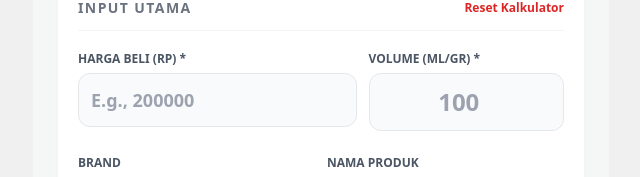
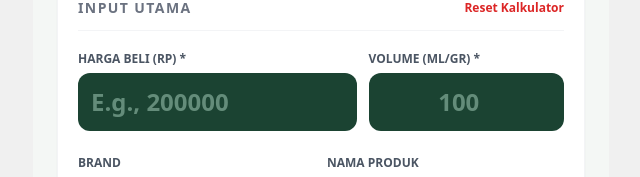
Before and after one commit to lukmhakm/price2share, a Next.js app: page / in a window 1280 px wide. Shown: the part 159-336 px from the top of the page, without its empty margins (319-959 px from the left). Built offline with nearby package versions, Linux system fonts and the light colour scheme; no server answers; the database is empty.

Commit message:
style: change price and volume inputs to green background with white text, and enlarge price text size

```diff
--- a/app/page.tsx
+++ b/app/page.tsx
@@ -281,7 +281,7 @@ export default function Home() {
                             onChange={handleInputChange}
                             onBlur={handleHargaBeliBlur}
                             placeholder="E.g., 200000"
-                            className="bg-gray-50 border border-gray-200 rounded-xl p-3 text-lg font-bold text-gray-900 focus:bg-white focus:ring-2 focus:ring-[#1b4332] focus:outline-none transition-all"
+                            className="bg-[#1b4332] border border-transparent rounded-xl p-3 text-2xl font-black text-white placeholder-emerald-100/40 focus:bg-[#23533e] focus:ring-2 focus:ring-emerald-400 focus:outline-none transition-all"
                             required
                         />
                     </div>
@@ -293,7 +293,7 @@ export default function Home() {
                             value={inputs.volume_full || ''}
                             onChange={handleInputChange}
                             placeholder="100"
-                            className="bg-gray-50 border border-gray-200 rounded-xl p-3 text-2xl font-black text-center text-gray-900 focus:bg-white focus:ring-2 focus:ring-[#1b4332] focus:outline-none transition-all"
+                            className="bg-[#1b4332] border border-transparent rounded-xl p-3 text-2xl font-black text-center text-white placeholder-emerald-100/40 focus:bg-[#23533e] focus:ring-2 focus:ring-emerald-400 focus:outline-none transition-all"
                             required
                         />
                     </div>
```
